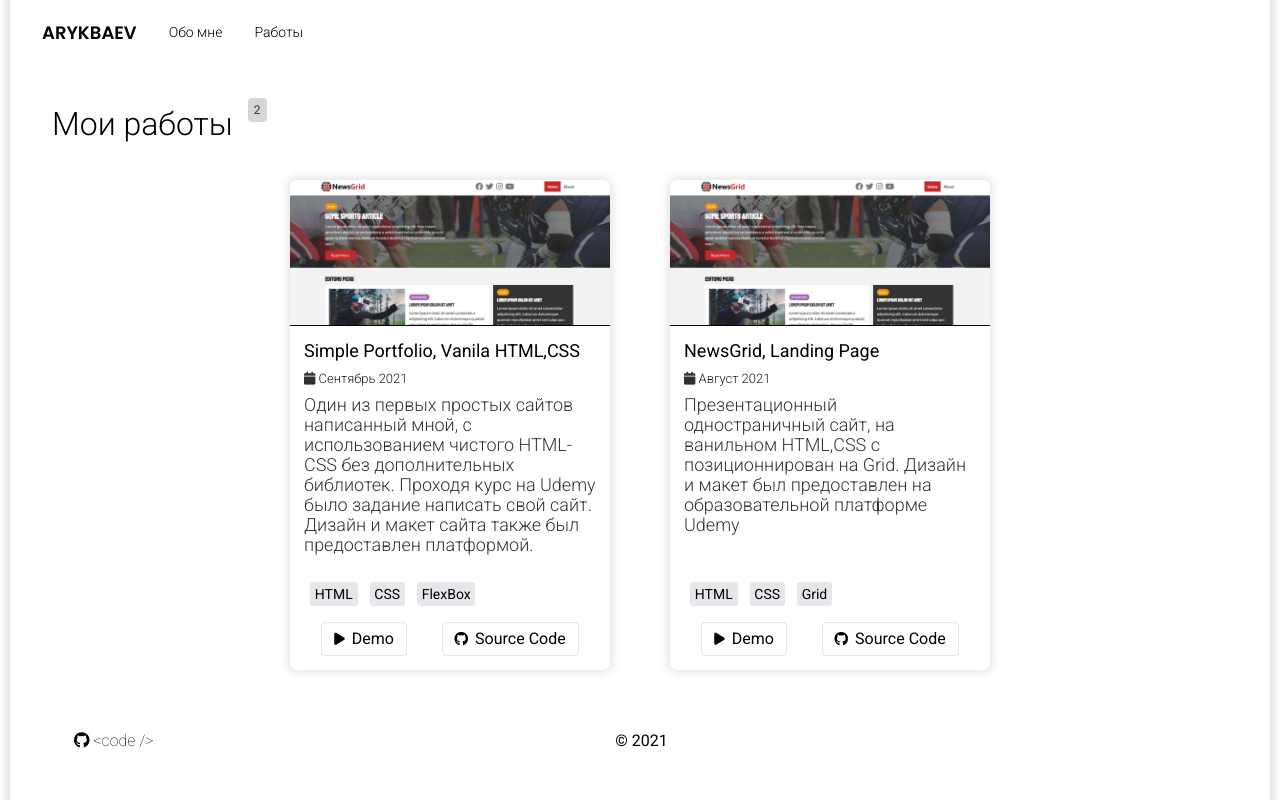
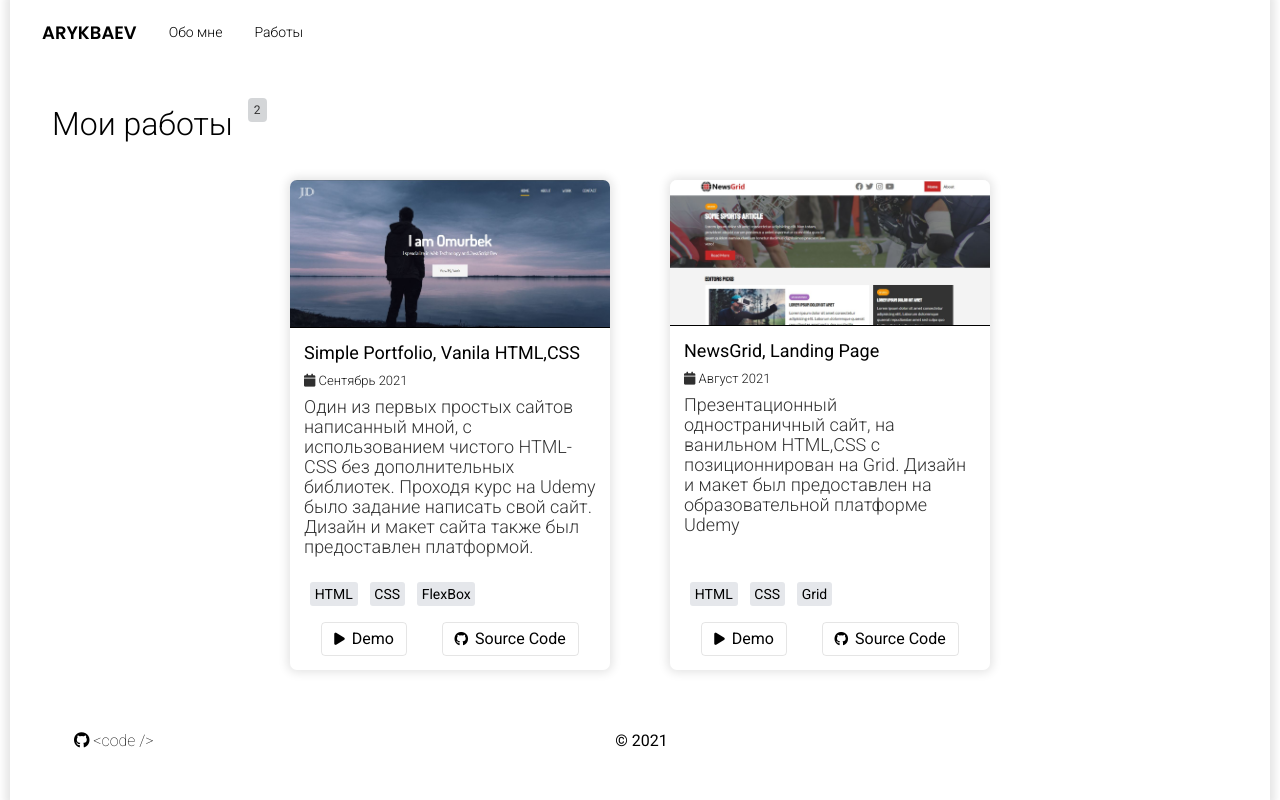
Before and after one commit to OmurbekArykbaev/oarykbaev, a React (Create React App) app: page /projects in a window 1280 px wide. Built offline with nearby package versions, Linux system fonts and the light colour scheme.

Commit message:
fix create, delete not used elems

```diff
--- a/src/Assets/database.js
+++ b/src/Assets/database.js
@@ -1,5 +1,5 @@
-import imgFlex from "./img/1-website.jpg"
-import imgGrid from "./img/2-website.jpg"
+import imgFlex from "../Assets/img/1-website.jpg"
+import imgGrid from "../Assets/img/2-website.jpg"
 
 export const description = [
   "Я Омурбек, мне 22 года. Увлекаюсь и занимаюсь программированием, а именно Front-End направлением. В 2020 окончил Технический Университет им И.Раззакова по специальности системный аналитик-программист. ",
--- a/src/components/CardWork/CardWork.jsx
+++ b/src/components/CardWork/CardWork.jsx
@@ -1,13 +1,13 @@
 import React from "react"
 import CardTools from "./CardTools"
 import { cardWork } from "../../Assets/database"
-import img from "../../Assets/img/2-website.jpg"
+// import img from "../../Assets/img/2-website.jpg"
 
 const CardWork = () => {
   return cardWork.map((item) => (
     <div key={item.id} className="works__card">
       <div className="works__img-block">
-        <img className="works__image" src={img} alt="" />
+        <img className="works__image" src={item.image} alt="" />
       </div>
 
       <div className="works__container">
--- a/src/components/Navbar/Navbar.jsx
+++ b/src/components/Navbar/Navbar.jsx
@@ -1,7 +1,6 @@
 import React from "react"
 import { Link } from "react-router-dom"
 import { pathLinks } from "../../Assets/database"
-import { useHistory } from "react-router"
 
 const Navbar = () => {
   return (
--- a/src/index.js
+++ b/src/index.js
@@ -1,6 +1,6 @@
 import React from "react"
 import ReactDOM from "react-dom"
-import { BrowserRouter as Router, Switch, HashRouter } from "react-router-dom"
+import { BrowserRouter as Router, Switch } from "react-router-dom"
 import Works from "./pages/Works"
 import { Route } from "react-router"
 import App from "./App"
```
